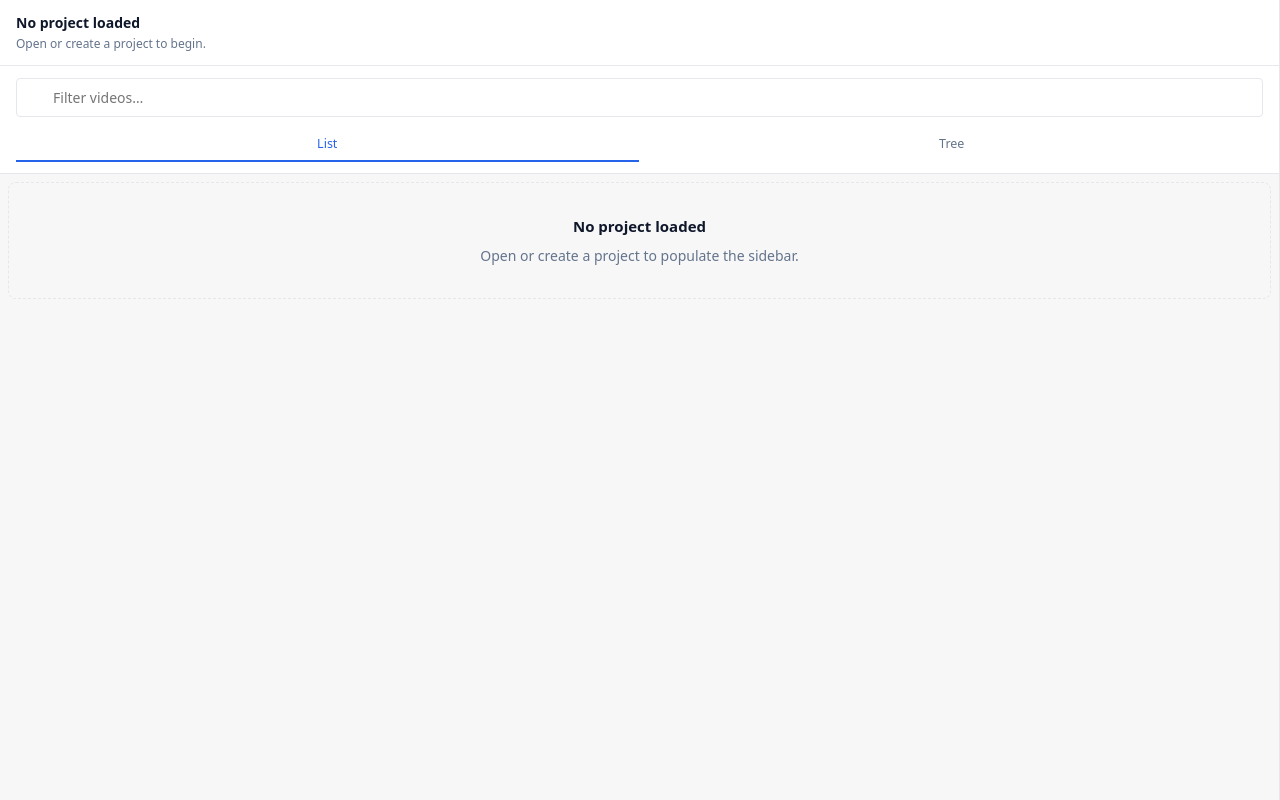
After one commit to Mihier-Roy/Dashcam_Investigator, a Python web app: template dashcam_investigator/gui/assets/templates/sidebar.html in a window 1280 px wide. The commit adds this page. Run offline with Jinja, Linux system fonts and the light colour scheme; the template is opened without the code that fills it, so the values that code supplies are empty.

Commit message:
Phase 4: replace directory tree + video list with sidebar WebPanel
The left-hand QTabWidget (Directory tree + Videos list) is gone. A
single WebPanel rendered from sidebar.html now serves both, with two
client-side niceties the Qt version lacked: a filter input and a
hash-truncated tooltip per row.

App-side:
- gui/app.py:
  - In __init__: capture file_tab geometry/parent, delete it, drop a
    sidebar WebPanel in its place. (Same fixed-geometry approach as
    welcome; Phase 7 swaps in real layouts.)
  - Drop the dead dir_tree_view.clicked / video_list_view.clicked
    bindings and the on_selected / on_vid_selected handlers.
  - load_data() no longer touches Qt models (they don't exist anymore);
    it just emits the project over the bridge.
  - select_video() goes from logging stub to a real handler that calls
    load_video_data and re-emits the chosen video so the sidebar
    highlights the right row.
  - flag_video() persists as before but emits flag_changed instead of
    poking a now-deleted list_model.dataChanged.
  - Drop the unused VideoListModel import.

Web-side:
- templates/sidebar.html: header (case name + meta), search input,
  List/Tree mode toggle, scrollable body. Empty state when no project
  is loaded.
- static/js/pages/sidebar.js: renders flat list or nested tree built
  from FileAttributes.file_path relative to project_info.input_directory.
  Normalizes Windows backslashes. Click → api.selectVideo. Subscribes
  to project / flag-changed / video events. Folder collapse state lives
  in a Set on the page (clears on project reload).
- static/css/app.css: full sidebar layout (.sidebar, header, controls,
  body, tabs, tree-folder, tree-children).

Tests:
- tests/test_sidebar.py: 6 tests cover template anchors, page-script
  reference, search icon, JS event subscriptions, path-separator
  normalization, app.css class set.
- 138 passed, 2 skipped on this headless host.

```diff
--- a/dashcam_investigator/gui/assets/static/css/app.css
+++ b/dashcam_investigator/gui/assets/static/css/app.css
@@ -39,3 +39,81 @@
     flex: 1 1 auto;
     color: var(--text-muted);
 }
+
+/* Sidebar ------------------------------------------------------------- */
+body.sidebar-body-host { overflow: hidden; }
+
+.sidebar {
+    display: flex;
+    flex-direction: column;
+    height: 100vh;
+    background: var(--bg-elevated);
+    border-right: 1px solid var(--border);
+    overflow: hidden;
+}
+.sidebar-header {
+    padding: var(--space-3) var(--space-4);
+    border-bottom: 1px solid var(--border);
+    background: var(--bg);
+}
+.sidebar-title { display: flex; flex-direction: column; gap: 2px; min-width: 0; }
+.sidebar-title strong {
+    font-size: 14px;
+    font-weight: 600;
+    color: var(--text);
+    overflow: hidden;
+    text-overflow: ellipsis;
+    white-space: nowrap;
+}
+.sidebar-title small { font-size: 12px; color: var(--text-muted); }
+
+.sidebar-controls {
+    padding: var(--space-3) var(--space-4);
+    display: flex;
+    flex-direction: column;
+    gap: var(--space-3);
+    border-bottom: 1px solid var(--border);
+    background: var(--bg);
+}
+.sidebar-tabs { padding: 0; border: 0; background: transparent; }
+.sidebar-tabs .tab {
+    flex: 1 1 0;
+    padding: 6px 10px;
+    font-size: 12.5px;
+}
+
+.sidebar-body {
+    flex: 1 1 auto;
+    overflow: auto;
+    padding: var(--space-2);
+}
+
+.sidebar .list-row {
+    padding: 6px 8px;
+    gap: var(--space-2);
+}
+.sidebar .list-row .title { font-size: 13px; }
+
+/* Tree view */
+.tree-folder {
+    display: flex;
+    align-items: center;
+    gap: 6px;
+    padding: 4px 8px;
+    cursor: pointer;
+    user-select: none;
+    color: var(--text-muted);
+    font-weight: 500;
+    font-size: 12.5px;
+    border-radius: var(--radius-sm);
+}
+.tree-folder:hover { color: var(--text); background: var(--bg-hover); }
+.tree-folder .chevron {
+    width: 12px;
+    height: 12px;
+    transition: transform .12s ease;
+    color: var(--text-muted);
+}
+.tree-folder.collapsed .chevron { transform: rotate(-90deg); }
+.tree-children.collapsed { display: none; }
+.tree-children .list-row { padding-left: 28px; }
--- /dev/null
+++ b/dashcam_investigator/gui/assets/static/js/pages/sidebar.js
@@ -0,0 +1,211 @@
+// Sidebar: list / tree of project videos with search, selection,
+// and flag badges. Driven entirely by Bridge.project_loaded /
+// flag_changed / video_changed signals.
+
+const SVG_VIDEO  = '<svg class="icon" viewBox="0 0 24 24" fill="none" stroke="currentColor" stroke-width="1.75" stroke-linecap="round" stroke-linejoin="round"><polygon points="23 7 16 12 23 17 23 7"/><rect x="1" y="5" width="15" height="14" rx="2" ry="2"/></svg>';
+const SVG_FOLDER = '<svg class="icon" viewBox="0 0 24 24" fill="none" stroke="currentColor" stroke-width="1.75" stroke-linecap="round" stroke-linejoin="round"><path d="M22 19a2 2 0 0 1-2 2H4a2 2 0 0 1-2-2V5a2 2 0 0 1 2-2h5l2 3h9a2 2 0 0 1 2 2z"/></svg>';
+const SVG_CHEVRON = '<svg class="icon chevron" viewBox="0 0 24 24" fill="none" stroke="currentColor" stroke-width="1.75" stroke-linecap="round" stroke-linejoin="round"><polyline points="6 9 12 15 18 9"/></svg>';
+
+const state = {
+    project: null,
+    filterText: "",
+    mode: "list",
+    selected: null,
+    collapsedFolders: new Set(),
+};
+
+const $ = (id) => document.getElementById(id);
+const body = $("sidebar-body");
+const filterInput = $("filter");
+const caseName = $("case-name");
+const caseMeta = $("case-meta");
+
+function escapeHtml(s) {
+    return String(s ?? "").replace(/[&<>"']/g, (c) => ({
+        "&": "&amp;", "<": "&lt;", ">": "&gt;", '"': "&quot;", "'": "&#39;",
+    }[c]));
+}
+
+function filterVideos(videos) {
+    const q = state.filterText.toLowerCase().trim();
+    if (!q) return videos;
+    return videos.filter((v) =>
+        (v.name || "").toLowerCase().includes(q) ||
+        (v.sha256_hash || "").toLowerCase().includes(q)
+    );
+}
+
+function videoRowHtml(video) {
+    const sel = state.selected === video.name ? " selected" : "";
+    const flag = video.flagged ? '<span class="badge badge-flag">Flagged</span>' : "";
+    const hash = video.sha256_hash
+        ? `<div class="meta mono truncate" title="${escapeHtml(video.sha256_hash)}">${escapeHtml(video.sha256_hash.slice(0, 16))}…</div>`
+        : "";
+    return `
+        <div class="list-row${sel}" data-name="${escapeHtml(video.name)}">
+            ${SVG_VIDEO}
+            <div class="fill">
+                <div class="title truncate" title="${escapeHtml(video.name)}">${escapeHtml(video.name)}</div>
+                ${hash}
+            </div>
+            ${flag}
+        </div>
+    `;
+}
+
+function renderEmpty(title, body_text) {
+    body.innerHTML = `
+        <div class="empty">
+            ${SVG_VIDEO}
+            <div class="empty-title">${escapeHtml(title)}</div>
+            <div>${escapeHtml(body_text)}</div>
+        </div>
+    `;
+}
+
+function renderList() {
+    if (!state.project) return renderEmpty("No project loaded", "Open or create a project to populate the sidebar.");
+    const videos = filterVideos(state.project.video_files || []);
+    if (videos.length === 0) {
+        return renderEmpty("No matches", state.filterText ? "Try a different filter." : "This project has no videos.");
+    }
+    body.innerHTML = `<div class="list">${videos.map(videoRowHtml).join("")}</div>`;
+}
+
+// Tree mode ------------------------------------------------------------
+function normPath(p) { return String(p || "").replace(/\\/g, "/"); }
+
+function buildTree(videos, rootPath) {
+    const root = { folders: {}, files: [] };
+    const rootNorm = normPath(rootPath).replace(/\/+$/, "");
+    for (const v of videos) {
+        let p = normPath(v.file_path);
+        if (rootNorm && p.startsWith(rootNorm + "/")) {
+            p = p.slice(rootNorm.length + 1);
+        }
+        const parts = p.split("/").filter(Boolean);
+        parts.pop();  // drop the file name; the video itself sits in `files`
+        let node = root;
+        for (const part of parts) {
+            node.folders[part] = node.folders[part] || { folders: {}, files: [] };
+            node = node.folders[part];
+        }
+        node.files.push(v);
+    }
+    return root;
+}
+
+function renderTreeNode(node, path) {
+    const folderEntries = Object.entries(node.folders).sort(([a], [b]) => a.localeCompare(b));
+    const fileEntries = [...node.files].sort((a, b) => a.name.localeCompare(b.name));
+    let html = "";
+
+    for (const [folderName, child] of folderEntries) {
+        const childPath = path ? `${path}/${folderName}` : folderName;
+        const isCollapsed = state.collapsedFolders.has(childPath);
+        html += `
+            <div class="tree-folder${isCollapsed ? " collapsed" : ""}" data-folder="${escapeHtml(childPath)}">
+                ${SVG_CHEVRON}
+                ${SVG_FOLDER}
+                <span>${escapeHtml(folderName)}</span>
+            </div>
+            <div class="tree-children${isCollapsed ? " collapsed" : ""}" data-folder-children="${escapeHtml(childPath)}">
+                ${renderTreeNode(child, childPath)}
+            </div>
+        `;
+    }
+    for (const v of fileEntries) {
+        html += videoRowHtml(v);
+    }
+    return html;
+}
+
+function renderTree() {
+    if (!state.project) return renderEmpty("No project loaded", "Open or create a project to populate the sidebar.");
+    const rootPath = state.project.project_info?.input_directory || "";
+    const videos = filterVideos(state.project.video_files || []);
+    if (videos.length === 0) {
+        return renderEmpty("No matches", state.filterText ? "Try a different filter." : "This project has no videos.");
+    }
+    const tree = buildTree(videos, rootPath);
+    body.innerHTML = `<div class="list tree">${renderTreeNode(tree, "")}</div>`;
+}
+
+function render() {
+    if (state.mode === "list") renderList();
+    else renderTree();
+}
+
+function updateHeader() {
+    if (!state.project || !state.project.project_info) {
+        caseName.textContent = "No project loaded";
+        caseMeta.textContent = "Open or create a project to begin.";
+        return;
+    }
+    const info = state.project.project_info;
+    const count = (state.project.video_files || []).length;
+    caseName.textContent = info.case_name || "Untitled case";
+    caseName.title = info.case_name || "";
+    caseMeta.textContent = `${count} video${count === 1 ? "" : "s"} · ${info.investigator_name || "—"}`;
+}
+
+window.apiReady.then((api) => {
+    window.events.addEventListener("project", (e) => {
+        state.project = e.detail;
+        state.collapsedFolders.clear();
+        updateHeader();
+        render();
+    });
+
+    window.events.addEventListener("flag-changed", (e) => {
+        const [name, flagged] = e.detail;
+        const video = (state.project?.video_files || []).find((v) => v.name === name);
+        if (video) {
+            video.flagged = flagged;
+            render();
+        }
+    });
+
+    window.events.addEventListener("video", (e) => {
+        const v = e.detail;
+        if (v && v.name) {
+            state.selected = v.name;
+            render();
+        }
+    });
+
+    body.addEventListener("click", (e) => {
+        const folder = e.target.closest(".tree-folder");
+        if (folder) {
+            const key = folder.dataset.folder;
+            if (state.collapsedFolders.has(key)) state.collapsedFolders.delete(key);
+            else state.collapsedFolders.add(key);
+            render();
+            return;
+        }
+        const row = e.target.closest(".list-row");
+        if (row) {
+            const name = row.dataset.name;
+            state.selected = name;
+            api.selectVideo(name);
+            render();
+        }
+    });
+
+    filterInput.addEventListener("input", (e) => {
+        state.filterText = e.target.value;
+        render();
+    });
+
+    document.querySelectorAll(".sidebar-tabs .tab").forEach((tab) => {
+        tab.addEventListener("click", () => {
+            state.mode = tab.dataset.mode;
+            document.querySelectorAll(".sidebar-tabs .tab").forEach((t) => {
+                const active = t === tab;
+                t.classList.toggle("active", active);
+                t.setAttribute("aria-selected", active ? "true" : "false");
+            });
+            render();
+        });
+    });
+});
--- /dev/null
+++ b/dashcam_investigator/gui/assets/templates/sidebar.html
@@ -0,0 +1,36 @@
+{% extends "base.html" %}
+{% block title %}Sidebar — Dashcam Investigator{% endblock %}
+{% block body %}
+<aside class="sidebar">
+    <header class="sidebar-header">
+        <div class="sidebar-title">
+            <strong id="case-name">No project loaded</strong>
+            <small id="case-meta" class="muted">Open or create a project to begin.</small>
+        </div>
+    </header>
+
+    <div class="sidebar-controls">
+        <div class="input-group">
+            {{ inline_svg('search', cls='icon icon-prefix') }}
+            <input id="filter" class="input" type="search" placeholder="Filter videos…" autocomplete="off" spellcheck="false">
+        </div>
+        <div class="tabs sidebar-tabs" role="tablist" aria-label="View mode">
+            <button class="tab active" type="button" data-mode="list" role="tab" aria-selected="true">List</button>
+            <button class="tab" type="button" data-mode="tree" role="tab" aria-selected="false">Tree</button>
+        </div>
+    </div>
+
+    <div id="sidebar-body" class="sidebar-body">
+        <div class="empty">
+            {{ inline_svg('video') }}
+            <div class="empty-title">No project loaded</div>
+            <div>Open or create a project to populate the sidebar.</div>
+        </div>
+    </div>
+</aside>
+
+<script>
+    document.body.classList.add("sidebar-body-host");
+</script>
+<script src="{{ static('js/pages/sidebar.js') }}" defer></script>
+{% endblock %}
```
Also changed, not shown: dashcam_investigator/gui/app.py (+34 -49 lines), tests/test_sidebar.py (added, +68 -0 lines).
